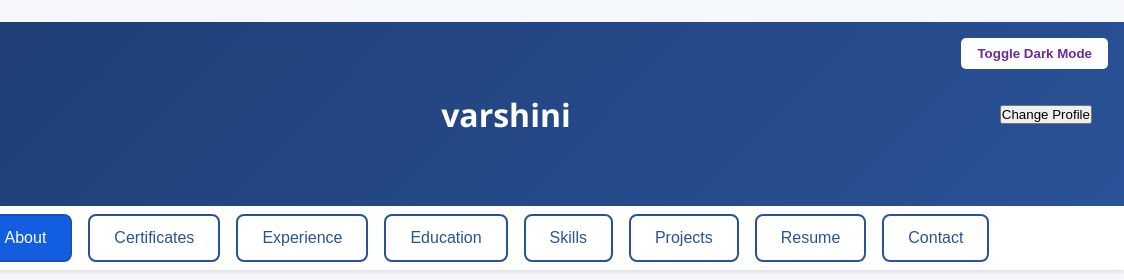
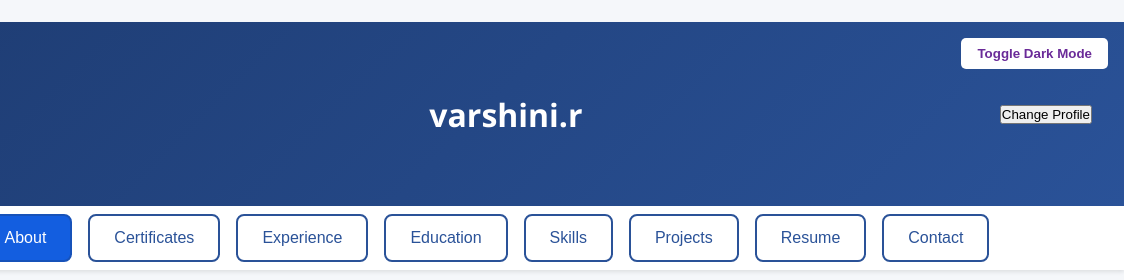
Before and after one commit to varshinirameshv3-beep/Varshini.-R, a plain HTML site: page index.html in a window 1280 px wide. Shown: the top 280 px of the page, 156-1280 px from the left. Drawn offline with Linux system fonts and the light colour scheme.

Commit message:
index.html

```diff
--- a/index.html
+++ b/index.html
@@ -200,7 +200,7 @@ h!DOCTYPE html>
   <button class="dark-toggle" onclick="toggleDarkMode()">Toggle Dark Mode</button>
   <img src="./shyamala.jpg" alt="Profile Picture" class="profile-picture" id="profileImage" style="margin: 0 1rem 0 0; align-self: flex-start;">
   <div style="text-align: left;">
-    <h1> varshini</h1>
+    <h1> varshini.r</h1>
 
   </div>
   <p UG student </p>
```
